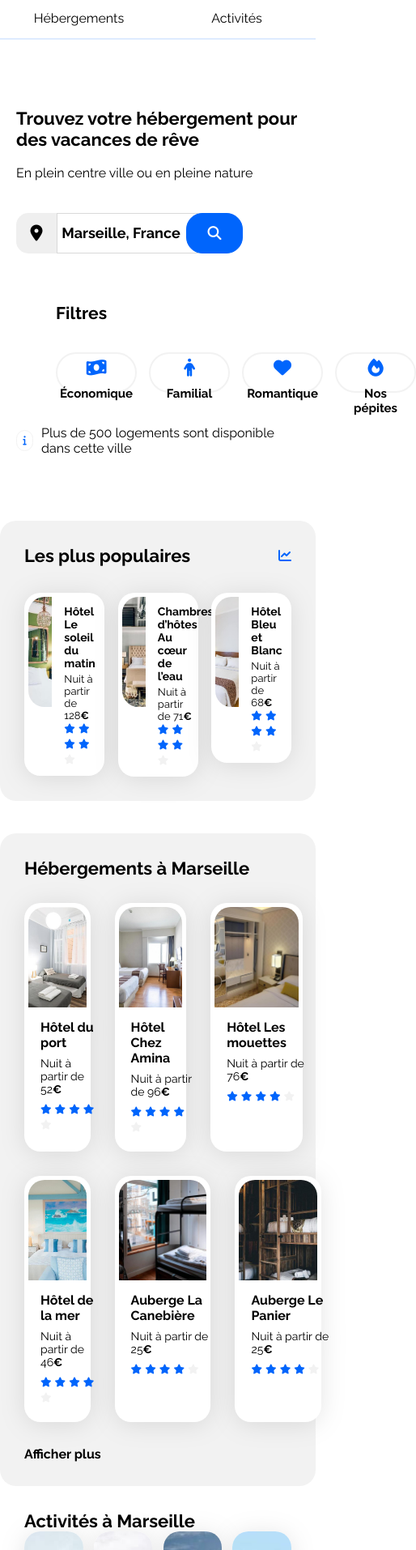
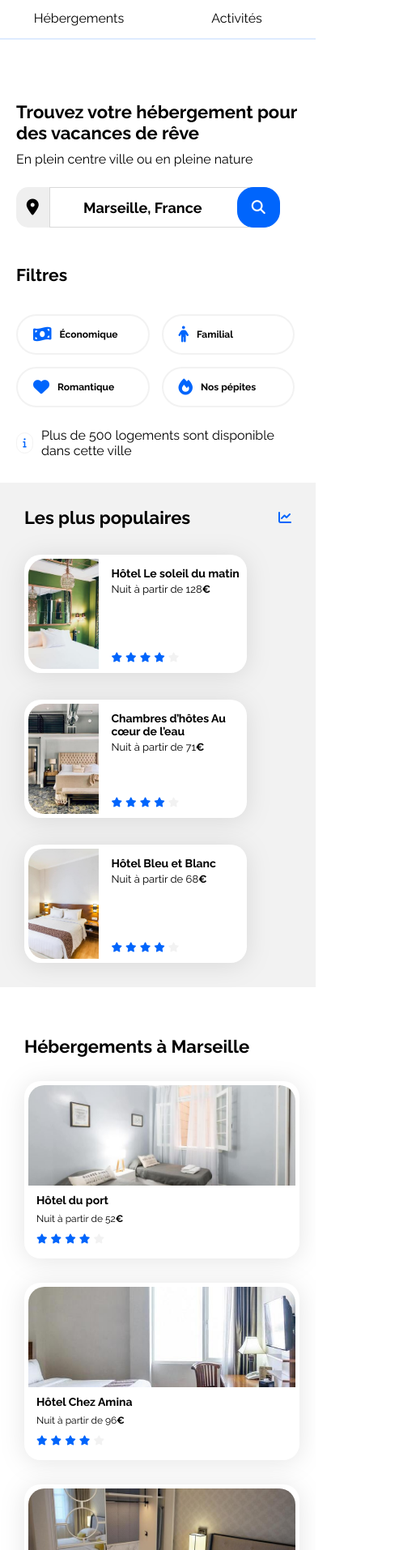
Before and after one commit to RacoonyThibault/Openclassroom_Project_2, a plain HTML site: page index.html in a window 390 px wide. Shown: the part 86-2000 px from the top of the page at 81% size, 514 px wide, since content can reach past the window. Drawn offline with Linux system fonts and the light colour scheme.

Commit message:
phase final

```diff
--- a/css/style.css
+++ b/css/style.css
@@ -55,7 +55,7 @@ p{
 }
 
 .card-title {
-    font-size: 16px;
+    font-size: 14px;
 }
 
 .euro {
@@ -99,7 +99,7 @@ nav ul li{
     justify-content: center;
 }
 
-li:hover {
+nav ul li:hover {
     border-top: 2px solid #0065FC;
     }
 
@@ -239,7 +239,7 @@ form{
 .hebergements-and-populaires {
     display: flex;
     justify-content: space-between;
-    gap: 40px;
+    gap: 30px;
 }
 
 .hebergements-and-populaires section {
@@ -251,7 +251,7 @@ form{
 
 /****** Hebergements ***********/
 .hebergements {
-    width: 66%;
+    width: 69%;
     gap: 30px;
     display: flex;
     flex-direction: column;
@@ -285,12 +285,16 @@ form{
     display: flex;
     flex-direction: column;
     width: 100%;
-    padding: 15px 15px 15px 15px;
+    padding: 10px 10px 10px 10px;
     gap: 8px;
 }
 
+.card-contain .card-title{
+    margin: 0;
+}
+
 .card-subtitle{
-    font-size: 14px;
+    font-size: 12px;
 }
 
 
@@ -348,26 +352,27 @@ form{
 
 .activities{
     padding: 30px;
-    height: 500px;
+    display: flex;
+    flex-direction: column;
+    justify-content: space-between;
 }
 
 .activities-card{
-    height: 100%;
-    width: 100%;
     display: flex;
     justify-content: space-between;
+    padding: 30px 0px 30px 0px;
 }
 
 .activities .card{
-    height: 80%;
     width: 22%;
+    max-height: 440px;
     padding:0;
     display: flex;
     flex-direction: column;
 }
 
 .image-activities{
-    height: 85%;
+    height: 82%;
     width: 100%;
     border-top-right-radius: 20px;
     border-top-left-radius: 20px;
@@ -376,8 +381,7 @@ form{
 
 .activities .card-content{
     display: flex;
-    padding-left: 15px;
-    padding-top: 5px;
+    padding: 20px;
     align-items: center;
     height: 10%;
 }
@@ -385,7 +389,8 @@ form{
 
 .activities .card-title{
     font-weight: 700;
-    font-size: 17px;
+    font-size: 16px;
+    margin: 0;
 }
 
 /**FOOTER**/
@@ -466,6 +471,7 @@ footer li{
     .populaires-cards .card-subtitle {
         font-size: 13px;
     }
+
 }
 
 /* Small devices (phones, less than 768px) */
@@ -513,8 +519,9 @@ footer li{
 
 
     .search-and-filter{
-        align-items: center;
         padding: 0px 20px 0px 20px;
+        gap: 25px;
+        margin: 0;
     }
 
 
@@ -524,12 +531,16 @@ footer li{
         justify-content: center;
     }
 
+    h1{
+        margin:10px 0px 10px 0px;
+    }
+
     form{
-        width: 100%;
+        width: 93%;
     }
 
 
-    .search-bar{
+    #search-bar{
         width: 100%;
     }
 
@@ -549,32 +560,72 @@ footer li{
     }
 
     .filter{
-        flex-direction: column;
+        width: 100%;
+    }
+
+    .filter .button-container{
+        flex-direction: row;
         align-items: flex-start;
         flex-wrap: wrap;
     }
 
     .filter-button{
-        flex-wrap: wrap;
-        justify-content: center;
-        width: 100px;
+        width: 47%;
     }
 
-    .icontextfilter{
+    .icon-filter{
+        font-size: 20px;
+    }
+
+    .filter-text{
+        font-size: 12px;
+    }
+
+
+    .hebergements-and-populaires .hebergements{
+        order: 2;
+        background-color: white;
+    }
+
+    .card-first-line, .card-second-line{
+        flex-direction: column;
+    }
+
+    .hebergements-and-populaires .populaires{
+        order: 1;
+        margin-top: 30px;
+        border-radius: 0;
+    }
+
+    .populaires-cards{
+        flex-direction: column;
+        width: 100%;
+
+    }
+
+    .populaires-cards article.card{
+        flex-wrap: wrap;
+        width: 265px;
+    }
+
+    .activities-card{
+        flex-direction: column;
+        gap: 20px;
+    }
+
+    .activities .card{
+        width: 100%;
+        height: 200px;
+    }
+
+    footer{
+        flex-direction: column;
+        justify-content: center;
+        padding: 10px;
+    }
+
+    .foot-container{
         width: 100%;
     }
 
-    .hebergements-and-populaires {
-        flex-direction: column;
-        justify-content: space-between;
     }
-
-    .hebergements{
-        order: 2;
-    }
-
-    .populaires{
-        order: 1;
-    }
-
-    }
--- a/index.html
+++ b/index.html
@@ -91,7 +91,7 @@
                         <a href="#" class="card">
                                 <img src="images/hebergements/fred-kleber.jpg" alt="photo de la chambre Hôtel du port" class="image-hebergements">
                                 <div class="card-contain">
-                                        <h2 class="card-title">Hôtel du port</h2>
+                                        <h3 class="card-title">Hôtel du port</h3>
                                         <p class="card-subtitle">Nuit à partir de 52<span class="euro">€</span></p>
                                     <div class="card-rating">
                                         <i class="fa-xs fa-solid fa-star" aria-hidden="true"></i>
@@ -105,7 +105,7 @@
                         <a href="#" class="card">
                                 <img src="images/hebergements/febrian-zakaria.jpg" alt="photo de la chambre Hôtel chez Amina " class="image-hebergements">
                                 <div class="card-contain">
-                                        <h2 class="card-title">Hôtel Chez Amina</h2>
+                                        <h3 class="card-title">Hôtel Chez Amina</h3>
                                         <p class="card-subtitle">Nuit à partir de 96<span class="euro">€</span></p>
                                     <div class="card-rating">
                                         <i class="fa-xs fa-solid fa-star" aria-hidden="true"></i>
@@ -119,7 +119,7 @@
                         <a href="#" class="card">
                                 <img src="images/hebergements/reisetopia.jpg" alt="photo de la chambre Hôtel Les mouettes" class="image-hebergements">
                                 <div class="card-contain">
-                                        <h2 class="card-title">Hôtel Les mouettes</h2>
+                                        <h3 class="card-title">Hôtel Les mouettes</h3>
                                         <p class="card-subtitle">Nuit à partir de 76<span class="euro">€</span></p>
                                     <div class="card-rating">
                                         <i class="fa-xs fa-solid fa-star" aria-hidden="true"></i>
@@ -135,7 +135,7 @@
                         <a href="#" class="card">
                             <img src="images/hebergements/annie-spratt.jpg" alt="photo de la chambre Hôtel de la mer" class="image-hebergements">
                             <div class="card-contain">
-                                    <h2 class="card-title">Hôtel de la mer</h2>
+                                    <h3 class="card-title">Hôtel de la mer</h3>
                                     <p class="card-subtitle">Nuit à partir de 46<span class="euro">€</span></p>
                                 <div class="card-rating">
                                     <i class="fa-xs fa-solid fa-star" aria-hidden="true"></i>
@@ -149,7 +149,7 @@
                         <a href="#" class="card">
                             <img src="images/hebergements/marcus-loke.jpg" alt="photo de la chambre Auberge de la Canebière" class="image-hebergements">
                             <div class="card-contain">
-                                    <h2 class="card-title">Auberge La Canebière</h2>
+                                    <h3 class="card-title">Auberge La Canebière</h3>
                                     <p class="card-subtitle">Nuit à partir de 25<span class="euro">€</span></p>
                                 <div class="card-rating">
                                     <i class="fa-xs fa-solid fa-star" aria-hidden="true"></i>
@@ -163,7 +163,7 @@
                         <a href="#" class="card">
                             <img src="images/hebergements/nicate-lee.jpg" alt="photo de la chambre Auberge Le Panier" class="image-hebergements">
                             <div class="card-contain">
-                                    <h2 class="card-title">Auberge Le Panier</h2>
+                                    <h3 class="card-title">Auberge Le Panier</h3>
                                     <p class="card-subtitle">Nuit à partir de 25<span class="euro">€</span></p>
                                 <div class="card-rating">
                                     <i class="fa-xs fa-solid fa-star" aria-hidden="true"></i>
```
